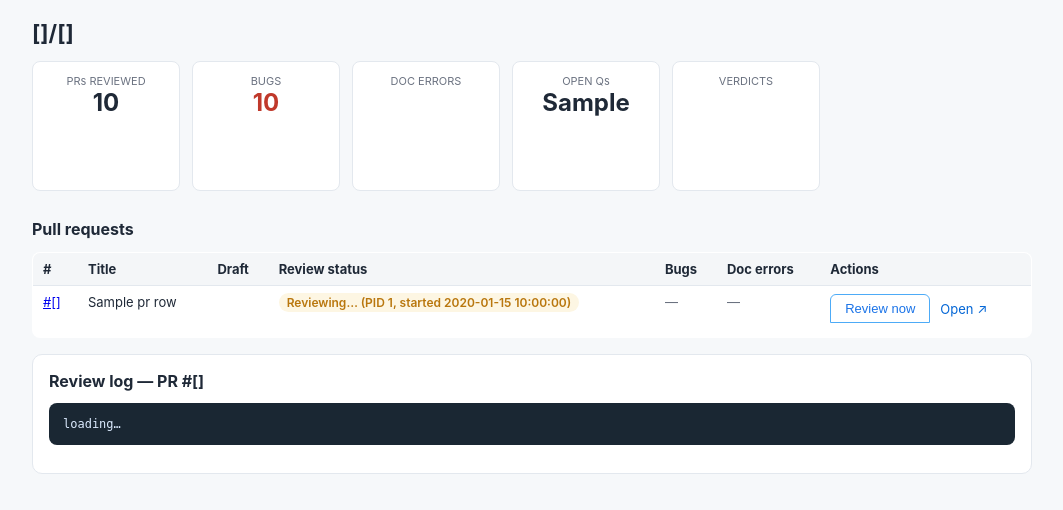
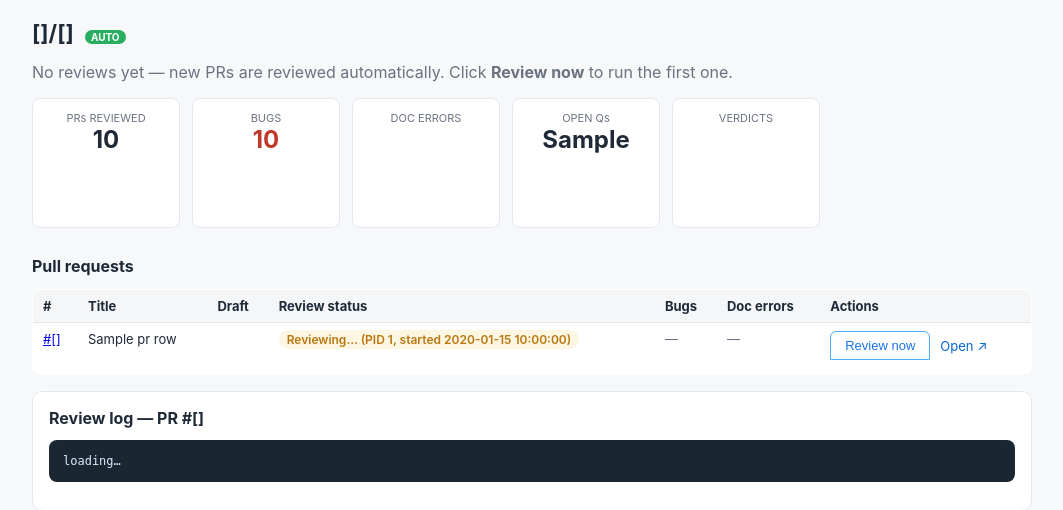
Before and after one commit to letruong272/deepseek-harness-pr-review, a FastAPI app: template web/templates/repo.html in a window 1280 px wide. Shown: the part 40-550 px from the top of the page, without its empty margins (108-1171 px from the left). Run offline with FastAPI, Linux system fonts and the light colour scheme; the template is opened without the code that fills it: most values are stand-ins (such as "Sample title", 1, 10 or a date in 2020).

Commit message:
feat: repo detail works without session; auto cards link to dashboard

```diff
--- a/web/server.py
+++ b/web/server.py
@@ -85,12 +85,24 @@
 
 @app.get("/repos/{owner}/{repo}", response_class=HTMLResponse)
 def repo_page(request: Request, owner: str, repo: str):
+    from src.gh import run_gh
+
     rec = metrics.repo_record(_session_root(), owner, repo)
     if rec is None:
-        raise HTTPException(status_code=404, detail="Repo not found in sessions")
+        # Chưa có session — repo vẫn render nếu tồn tại trên GitHub (PR open)
+        try:
+            run_gh(["api", f"repos/{owner}/{repo}"])
+        except (RuntimeError, OSError):
+            raise HTTPException(status_code=404,
+                                detail="Repo not found")
+        rec = {"owner": owner, "repo": repo, "prs_total": 0, "bugs_total": 0,
+               "doc_errors_total": 0, "verdict_count":
+                   {"ACCURATE": 0, "PARTIAL": 0, "MISLEADING": 0,
+                    "NO_CLAIMS": 0}, "prs": [], "has_data": False}
+    else:
+        rec["has_data"] = True
     verdict_json = json.dumps(rec["verdict_count"])
     open_qs = sum(p["open_questions"] for p in rec["prs"])
-    from src.gh import run_gh
 
     pr_rows = metrics.open_prs(_session_root(), owner, repo, gh=run_gh)
     return templates.TemplateResponse(
--- a/web/templates/repo.html
+++ b/web/templates/repo.html
@@ -4,7 +4,10 @@
 <script src="https://cdn.jsdelivr.net/npm/chart.js@4.4.1/dist/chart.umd.min.js"></script>
 {% endblock %}
 {% block content %}
-<h1>{{ repo.owner }}/{{ repo.repo }}</h1>
+<h1>{{ repo.owner }}/{{ repo.repo }}
+  {% if not repo.has_data %}<span class="tag auto">AUTO</span>{% endif %}</h1>
+{% if not repo.has_data %}<p class="muted">No reviews yet — new PRs are
+reviewed automatically. Click <b>Review now</b> to run the first one.</p>{% endif %}
 
 <div class="kpi-row">
   <div class="kpi-card"><div class="kpi-label">PRs REVIEWED</div>
--- a/web/templates/repo_list.html
+++ b/web/templates/repo_list.html
@@ -18,7 +18,7 @@
       </div>
     </a>
     {% else %}
-    <a class="card repo-card auto" href="https://github.com/{{ r.owner }}/{{ r.repo }}">
+    <a class="card repo-card auto" href="/repos/{{ r.owner }}/{{ r.repo }}">
       <h3>{{ r.owner }}/{{ r.repo }} <span class="tag auto">AUTO</span></h3>
       <p class="muted">No reviews yet — new PRs are reviewed automatically.</p>
     </a>
```
Also changed, not shown: tests/test_server.py (+37 -0 lines).
